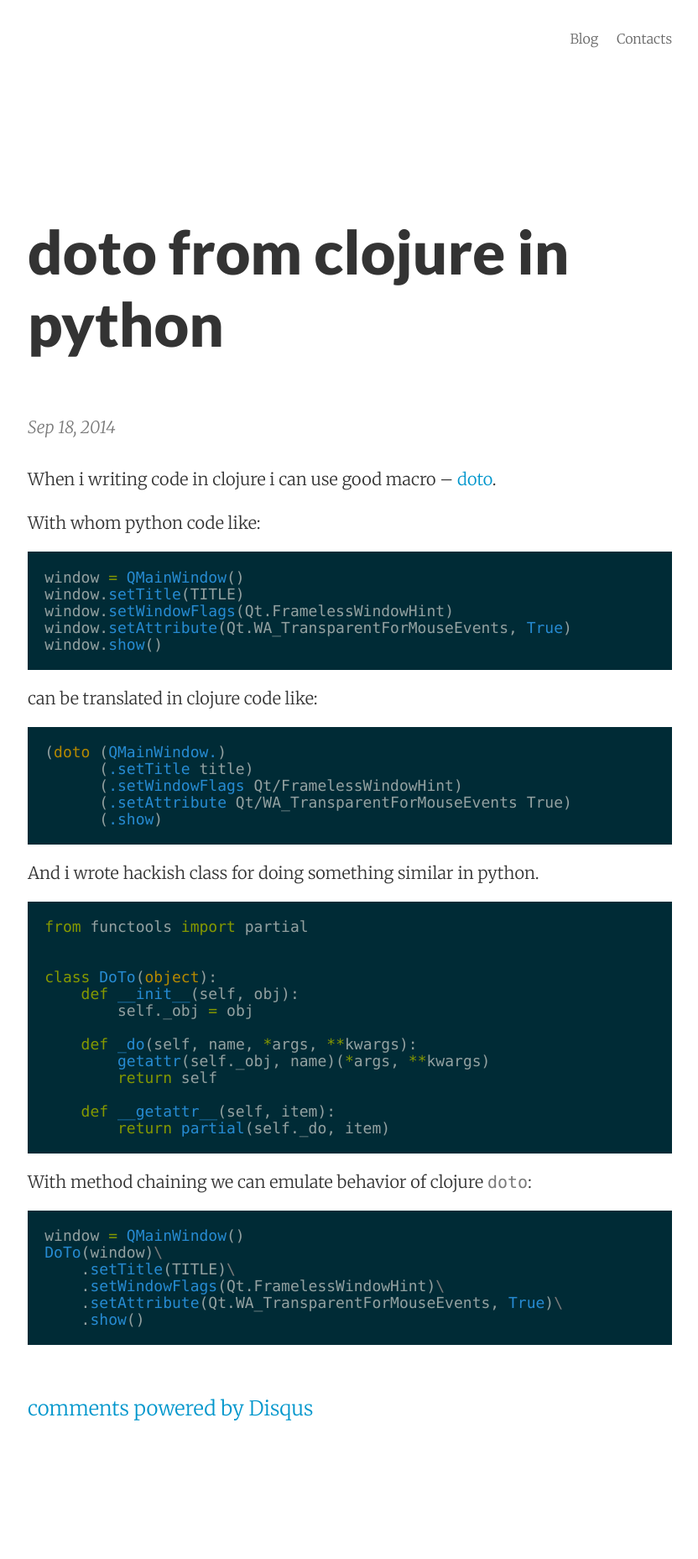
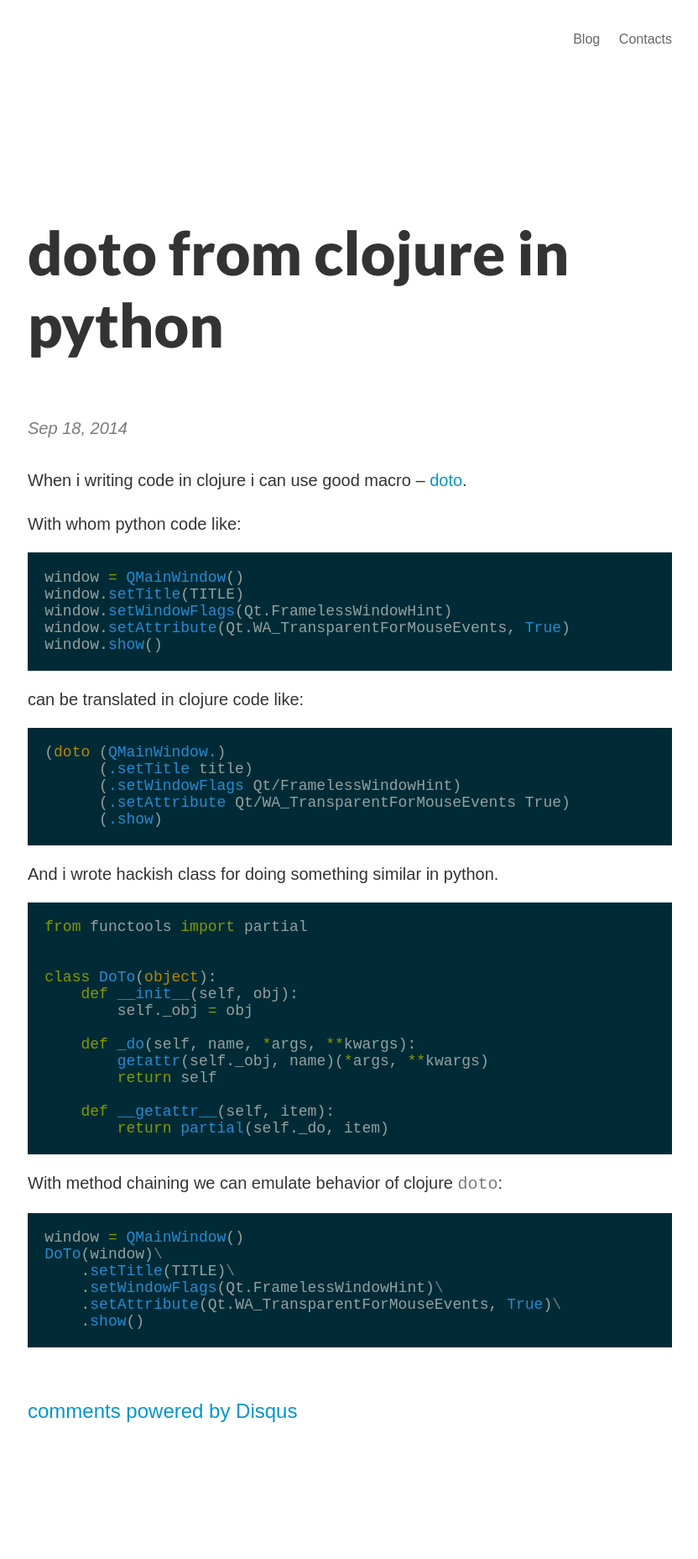
Before and after one commit to nvbn/nvbn.github.io, a Jekyll site: the page built from _posts/2014-09-18-doto-in-python.md, in a window 1280 px wide. Shown: the whole page at 84% size, without its empty margins (223-1055 px from the left). Built offline with Jekyll 4.4.1, drawn with Linux system fonts in a browser that asks for light colours; Markdown is read by kramdown in place of the engine named in the settings; comment, search, counter and statistics services are not loaded.

Commit message:
Use less ugly fonts

```diff
--- a/_sass/_main.scss
+++ b/_sass/_main.scss
@@ -14,7 +14,7 @@
 */
 
 body {
-  font-family: "Merriweather", "PT Serif", Georgia, "Times New Roman", serif;
+  font-family: arial, sans-serif;
 }
 
 html, body {
@@ -197,7 +197,7 @@ abbr {
 }
 
 pre, code {
-  font-family: Menlo, Monaco, "Courier New", monospace
+  font-family: monospace;
 }
 
 code {
```
